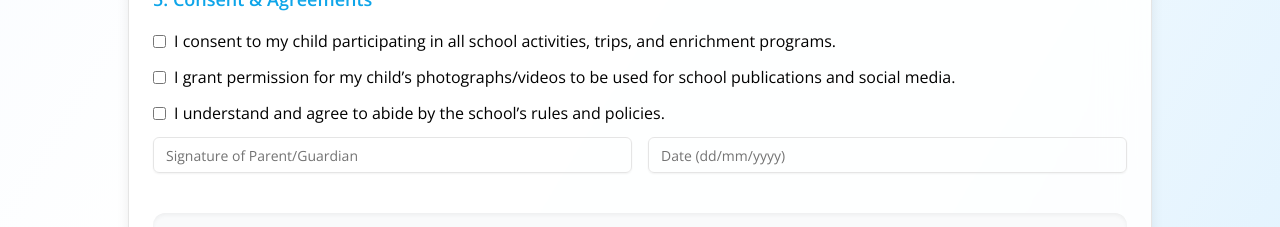
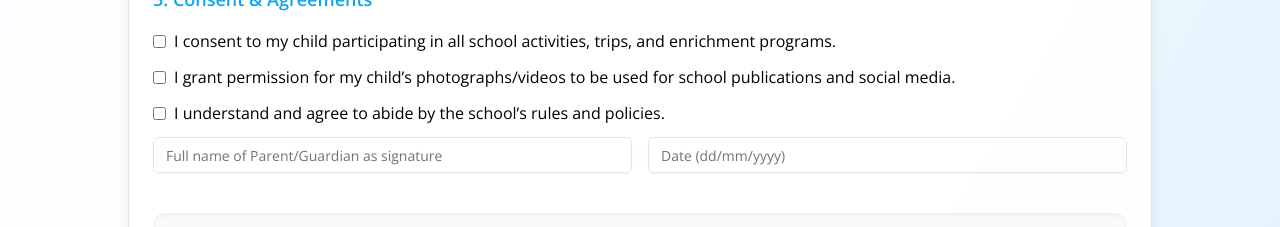
Before and after one commit to aurarich/techtots-web, a Next.js app: page /application in a window 1280 px wide. Shown: the part 1720-1947 px from the top of the page. Built offline with nearby package versions, Linux system fonts and the light colour scheme.

Commit message:
place holder pick up

```diff
--- a/src/app/application/page.tsx
+++ b/src/app/application/page.tsx
@@ -412,7 +412,7 @@ export default function AdmissionFormPage() {
 
                                 <div className="flex gap-4 mt-4">
                                     <div className="flex-1">
-                                        <Input placeholder="Signature of Parent/Guardian" {...register("consentSignature")} />
+                                        <Input placeholder="Full name of Parent/Guardian as signature" {...register("consentSignature")} />
                                         <FieldError message={errors.consentSignature?.message} />
                                     </div>
                                     <div className="flex-1">
```
